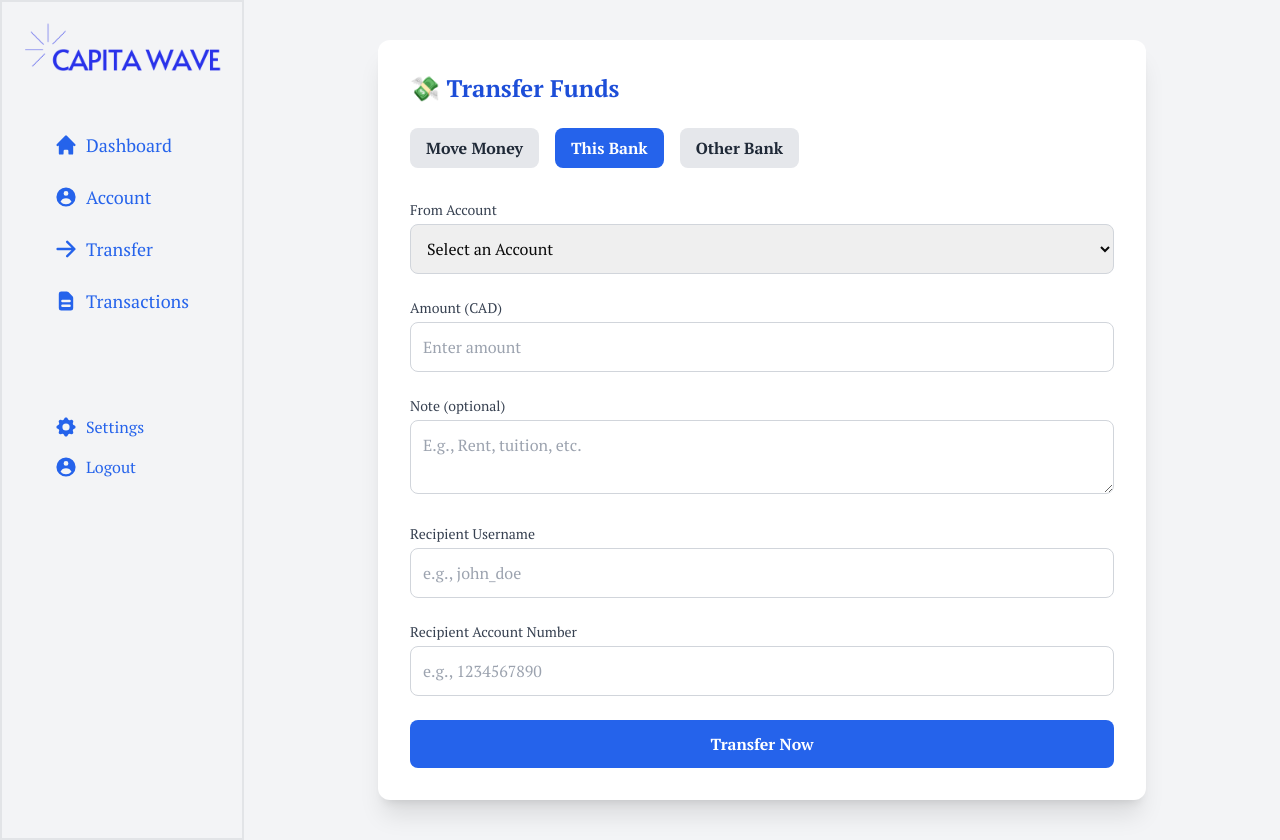
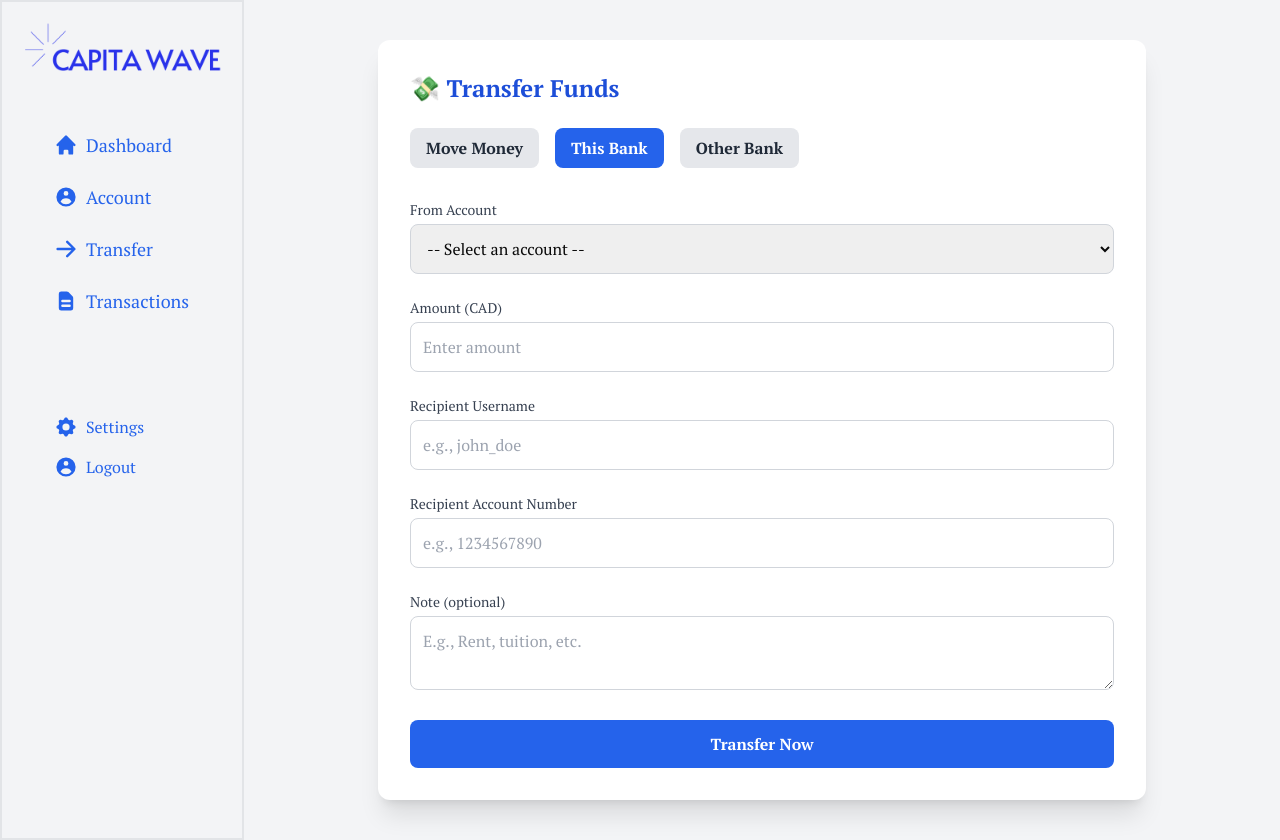
Before and after one commit to ipseekamalla1/capitawave, a Next.js app: page /client/transfer in a window 1280 px wide. Built offline with nearby package versions, Linux system fonts and the light colour scheme.

Commit message:
folder arrange for each one

```diff
--- a/components/clients/MoveMoney.tsx
+++ b/components/clients/MoveMoney.tsx
@@ -58,7 +58,7 @@ const MoveMoney = () => {
     if (newErrors.length === 0) {
       const user = JSON.parse(localStorage.getItem('user') || '{}');
       try {
-        const res = await fetch('/api/client/accounts/transfer', {
+        const res = await fetch('/api/client/transfer/move-money', {
           method: 'PATCH',
           headers: { 'Content-Type': 'application/json' },
           body: JSON.stringify({
--- a/components/clients/ThisBank.tsx
+++ b/components/clients/ThisBank.tsx
@@ -1,15 +1,54 @@
-import React, { useState } from 'react';
+'use client';
+import React, { useEffect, useState } from 'react';
+
+interface Account {
+    id: string;
+    accountType: string; // e.g., 'checking', 'savings'
+    accountNumber: string;
+  }
+
+
 
 const ThisBank = () => {
   const [fromAccount, setFromAccount] = useState('');
   const [toAccount, setToAccount] = useState('');
   const [amount, setAmount] = useState('');
   const [note, setNote] = useState('');
+  const [accounts, setAccounts] = useState<Account[]>([]);
+
   const [recipientUsername, setRecipientUsername] = useState('');
   const [recipientAccountNumber, setRecipientAccountNumber] = useState('');
   const [errors, setErrors] = useState<string[]>([]);
   const [loading, setLoading] = useState(false);
   const [successMessage, setSuccessMessage] = useState('');
+
+
+  useEffect(() => {
+    const fetchAccounts = async () => {
+      try {
+        const user = JSON.parse(localStorage.getItem('user') || '{}');
+        if (!user.id) {
+          alert('User not logged in');
+          return;
+        }
+
+        const response = await fetch(`/api/client/accounts/display-acc/${user.id}`);
+        if (!response.ok) {
+          throw new Error('Failed to fetch accounts');
+        }
+
+        const data = await response.json();
+        setAccounts(data);
+      } catch (error) {
+        console.error('Error fetching accounts:', error);
+      } finally {
+        setLoading(false);
+      }
+    };
+
+    fetchAccounts();
+  }, []);
+
 
   const handleSubmit = async (e: React.FormEvent) => {
     e.preventDefault();
@@ -71,13 +110,11 @@ const ThisBank = () => {
       <form className="space-y-6" onSubmit={handleSubmit}>
         {/* Errors Display */}
         {errors.length > 0 && (
-          <div className="text-red-600 text-sm mt-2">
-            <ul>
+        <ul className="p-4 bg-red-100 text-red-700 rounded-lg space-y-1">
           {errors.map((error, idx) => (
-                <li key={idx}>{error}</li>
+            <li key={idx}>• {error}</li>
           ))}
         </ul>
-          </div>
       )}
 
         {/* From Account */}
@@ -86,12 +123,16 @@ const ThisBank = () => {
         <select
           value={fromAccount}
           onChange={(e) => setFromAccount(e.target.value)}
+          disabled={loading}
           className="w-full border border-gray-300 rounded-lg p-3 focus:outline-none focus:ring-2 focus:ring-blue-400"
-            required
         >
-            <option value="">Select an Account</option>
-            <option value="checking">Checking Account - ****1234</option>
-            <option value="savings">Savings Account - ****5678</option>
+          <option value="">-- Select an account --</option>
+          {accounts.map((acc) => (
+            <option key={acc.id} value={acc.id}>
+              {acc.accountType.charAt(0).toUpperCase() + acc.accountType.slice(1)} - ****
+              {acc.accountNumber.slice(-4)}
+            </option>
+          ))}
         </select>
       </div>
 
@@ -111,15 +152,6 @@ const ThisBank = () => {
         </div>
 
         {/* Note */}
-        <div>
-          <label className="block text-sm font-medium text-gray-700 mb-1">Note (optional)</label>
-          <textarea
-            placeholder="E.g., Rent, tuition, etc."
-            className="w-full border border-gray-300 rounded-lg p-3 focus:outline-none focus:ring-2 focus:ring-blue-400"
-            value={note}
-            onChange={(e) => setNote(e.target.value)}
-          />
-        </div>
 
         {/* Recipient Username */}
         <div>
@@ -146,6 +178,16 @@ const ThisBank = () => {
             required
           />
         </div>
+        <div>
+          <label className="block text-sm font-medium text-gray-700 mb-1">Note (optional)</label>
+          <textarea
+            placeholder="E.g., Rent, tuition, etc."
+            className="w-full border border-gray-300 rounded-lg p-3 focus:outline-none focus:ring-2 focus:ring-blue-400"
+            value={note}
+            onChange={(e) => setNote(e.target.value)}
+          />
+        </div>
+
 
         {/* Success Message */}
         {successMessage && (
```
Also changed, not shown: app/api/client/transfer/move-money/route.ts (renamed from app/api/client/accounts/transfer/route.ts). Lines whose indentation alone changed are shown as unchanged.
